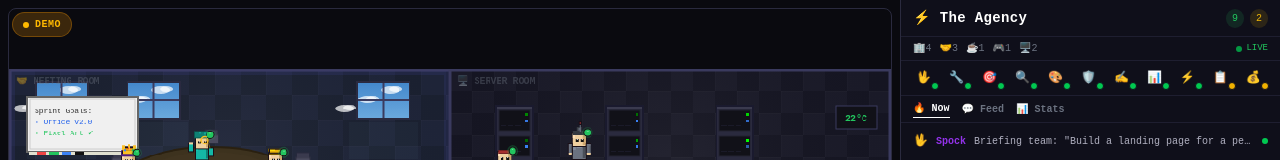
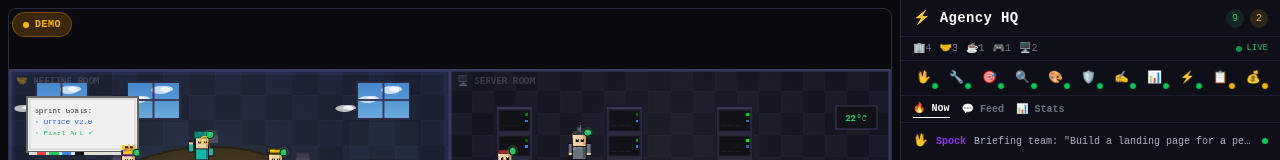
Before and after one commit to spockthegreatbot/agent-arena, a Next.js app: page / in a window 1280 px wide. Shown: the top 160 px of the page. Built offline with nearby package versions, Linux system fonts and the light colour scheme.

Commit message:
v1.1: rebrand to Agency HQ — OG image, intro overlay, demo link, GitHub topics

```diff
--- a/scripts/generate-og-image.js
+++ b/scripts/generate-og-image.js
@@ -35,24 +35,24 @@ vignette.addColorStop(1, 'rgba(0,0,0,0.5)');
 ctx.fillStyle = vignette;
 ctx.fillRect(0, 0, W, H);
 
-// "THE AGENCY" title
+// "AGENCY HQ" title
 ctx.fillStyle = '#ffffff';
 ctx.font = 'bold 96px monospace';
 ctx.textAlign = 'center';
 ctx.textBaseline = 'middle';
-ctx.fillText('THE AGENCY', W/2, H/2 - 80);
+ctx.fillText('AGENCY HQ', W/2, H/2 - 80);
 
 // Glow effect behind title
 ctx.shadowColor = '#9333ea';
 ctx.shadowBlur = 30;
 ctx.fillStyle = '#ffffff';
-ctx.fillText('THE AGENCY', W/2, H/2 - 80);
+ctx.fillText('AGENCY HQ', W/2, H/2 - 80);
 ctx.shadowBlur = 0;
 
 // Subtitle
 ctx.fillStyle = '#9ca3af';
 ctx.font = '32px monospace';
-ctx.fillText('11 AI Agents. One Office. Live.', W/2, H/2 + 10);
+ctx.fillText('Watch your AI agents work, chat, and ship — live.', W/2, H/2 + 10);
 
 // Agent dots
 const agentColors = [
--- a/src/app/page.tsx
+++ b/src/app/page.tsx
@@ -184,10 +184,10 @@ export default function Home() {
               textShadow: '0 0 40px rgba(147,51,234,0.5), 0 0 80px rgba(147,51,234,0.2)',
             }}
           >
-            THE AGENCY
+            AGENCY HQ
           </h1>
           <p className="text-sm sm:text-lg md:text-2xl text-[#9ca3af] tracking-wide" style={{ fontFamily: 'monospace' }}>
-            11 AI Agents. One Office.
+            Your AI agents. One office.
           </p>
         </div>
       )}
--- a/src/components/ActivityPanel.tsx
+++ b/src/components/ActivityPanel.tsx
@@ -299,7 +299,7 @@ export default function ActivityPanel({ agents, activities, stats }: ActivityPan
       {/* Compact Header */}
       <div className="px-3 py-2 border-b border-[#1e1e30] flex items-center justify-between">
         <h1 className="text-sm font-bold text-white tracking-wide flex items-center gap-1.5">
-          ⚡ The Agency
+          ⚡ Agency HQ
         </h1>
         <div className="flex items-center gap-1.5">
           <span className="text-[10px] bg-[#22c55e22] text-[#22c55e] px-1.5 py-0.5 rounded-full">{activeCount}</span>
```
Also changed, not shown: public/og-image.png, 1 other file (tests, documents, lock files or other folders).
